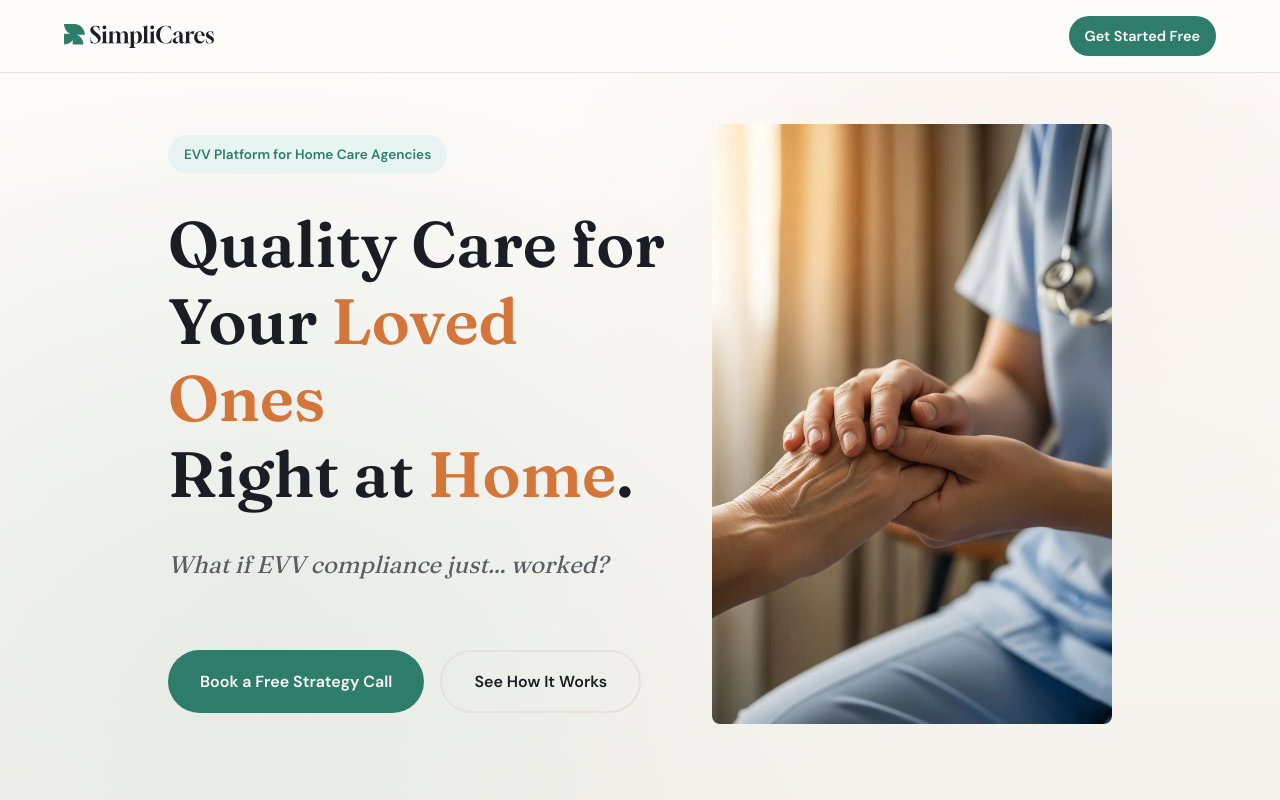
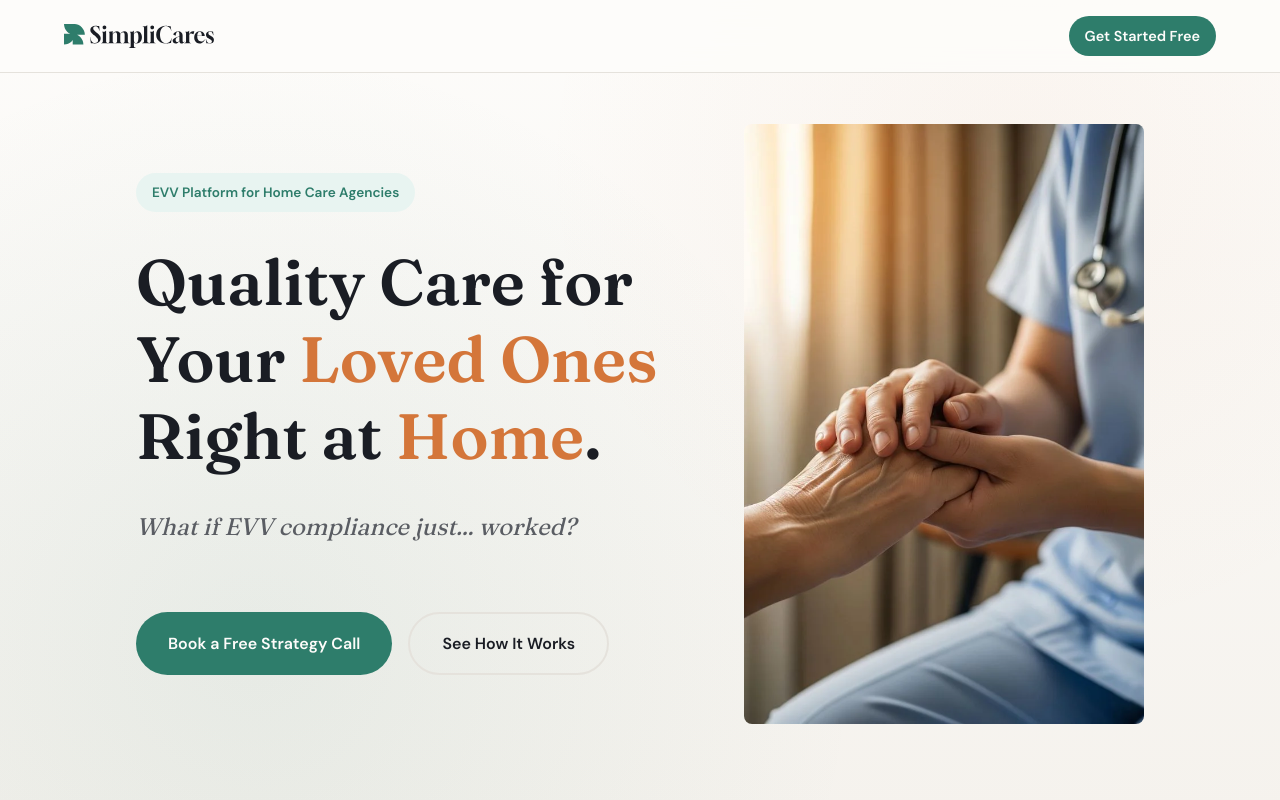
Before and after one commit to rdsTeamCodesign/simpli-cares, a Next.js app: page / in a window 1280 px wide. Shown: the top 800 px of the page. Built offline with nearby package versions, Linux system fonts and the light colour scheme.

Commit message:
Update max-width for hero section to enhance layout responsiveness

```diff
--- a/app/page.tsx
+++ b/app/page.tsx
@@ -67,7 +67,7 @@ export default function HomePage() {
           <div
             className={`flex flex-col items-center justify-between gap-8 lg:flex-row`}
           >
-            <div className="w-full md:max-w-lg text-center lg:text-left">
+            <div className="w-full md:max-w-lg lg:max-w-xl text-center lg:text-left">
               <span className={styles.heroEyebrow}>
                 EVV Platform for Home Care Agencies
               </span>
```
